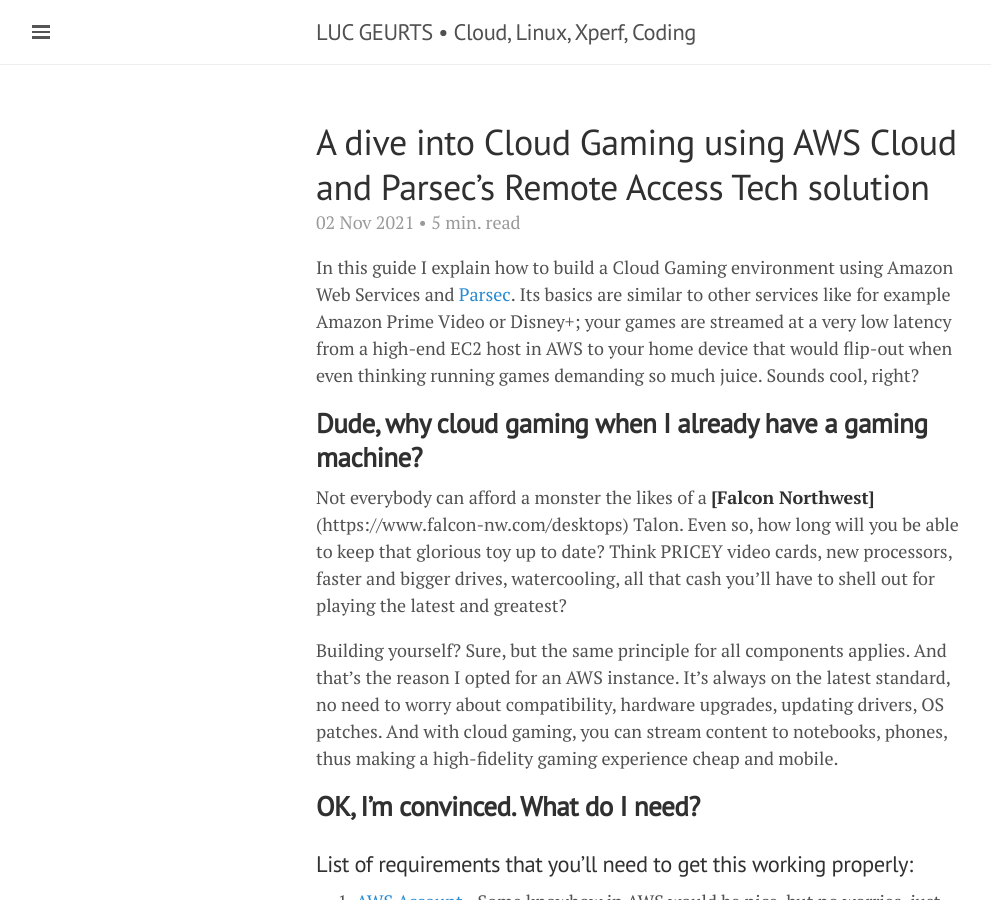
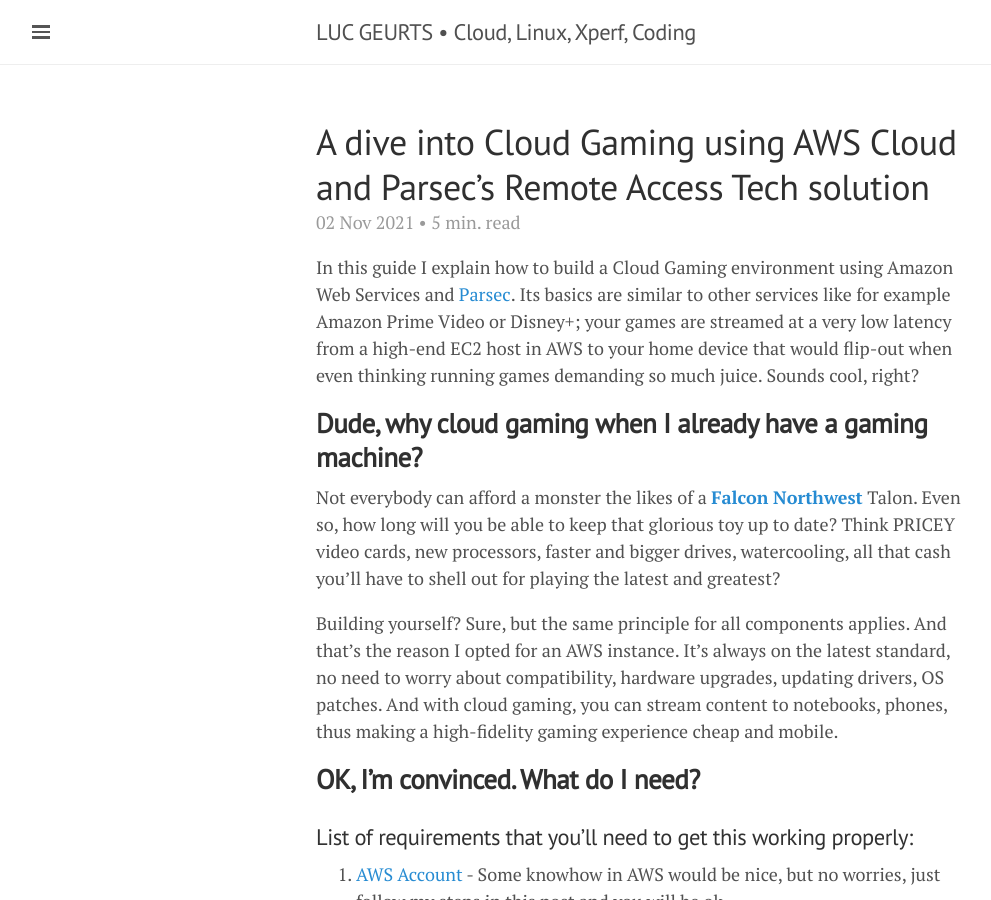
Before and after one commit to lgeurts/lgeurts.github.io, a Jekyll site: the page built from _posts/2021-11-02-aws-high-performance-cloud-gaming.md, in a window 1280 px wide and 900 px high. Shown: the whole window, without its empty margins (0-991 px from the left). Built offline with Jekyll 4.4.1, drawn with Linux system fonts in a browser that asks for light colours; nearby versions of some CDN libraries; comment, search, counter and statistics services are not loaded.

Commit message:
Update 2021-11-02-aws-high-performance-cloud-gaming.md

```diff
--- a/_posts/2021-11-02-aws-high-performance-cloud-gaming.md
+++ b/_posts/2021-11-02-aws-high-performance-cloud-gaming.md
@@ -13,7 +13,7 @@
 
 ## **Dude, why cloud gaming when I already have a gaming machine?**
 
-Not everybody can afford a monster the likes of a **[Falcon Northwest]**(https://www.falcon-nw.com/desktops) Talon. Even so, how long will you be able to keep that glorious toy up to date? Think PRICEY video cards, new processors, faster and bigger drives, watercooling, all that cash you'll have to shell out for playing the latest and greatest?
+Not everybody can afford a monster the likes of a [**Falcon Northwest**](https://www.falcon-nw.com/desktops) Talon. Even so, how long will you be able to keep that glorious toy up to date? Think PRICEY video cards, new processors, faster and bigger drives, watercooling, all that cash you'll have to shell out for playing the latest and greatest?
 
 Building yourself? Sure, but the same principle for all components applies. And that's the reason I opted for an AWS instance. It's always on the latest standard, no need to worry about compatibility, hardware upgrades, updating drivers, OS patches. And with cloud gaming, you can stream content to notebooks, phones, thus making a high-fidelity gaming experience cheap and mobile.
 
```
